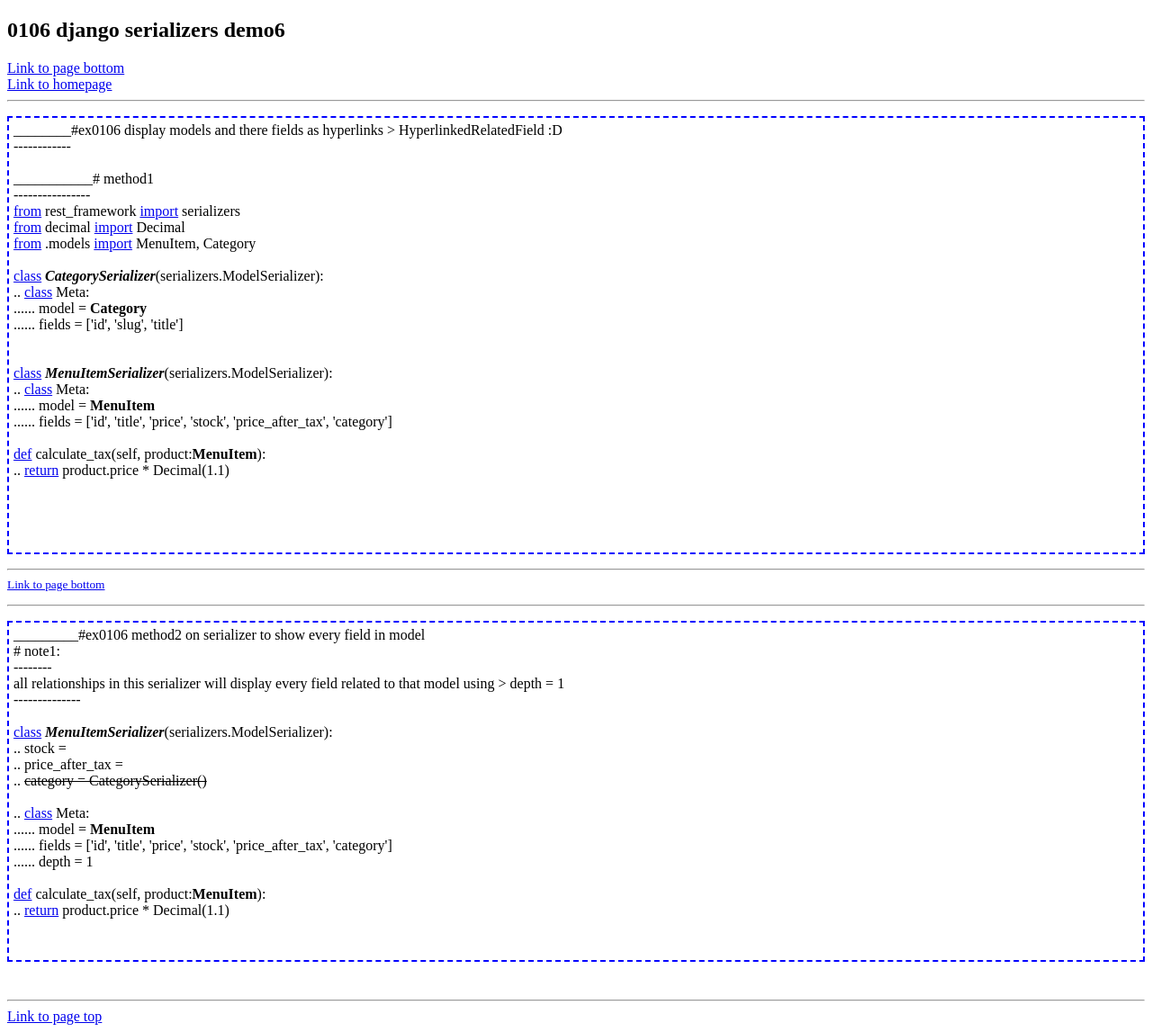
After one commit to py3user22/0105_django_proj, a Django app: template django_proj0105/app0105/templates/0106_django_serializers_demo6.html in a window 1280 px wide. The commit adds this page. Shown: the whole page at 90% size. Run offline with Django 5.2, Linux system fonts and the light colour scheme; the template is opened without the code that fills it, so the values that code supplies are empty.

Commit message:
0106 some notes to demo6

```diff
--- /dev/null
+++ b/django_proj0105/app0105/templates/0106_django_serializers_demo6.html
@@ -0,0 +1,75 @@
+<!doctype html>
+<html lang="en">
+<head>
+    <meta charset="UTF-8">
+    <meta name="viewport"
+          content="width=device-width, user-scalable=no, initial-scale=1.0, maximum-scale=1.0, minimum-scale=1.0">
+    <meta http-equiv="X-UA-Compatible" content="ie=edge">
+    <style>
+        p {border: 2px blue dashed; padding: 5px 10px 10px 5px;}
+    </style>
+    <title>0106 django serializers demo6 > </title>
+</head>
+<body>
+    <h2>0106 django serializers demo6</h2>
+    <a href="#botpg" id="topg">Link to page bottom</a> <br>
+    <a href="homepage0105.html">Link to homepage</a>
+    <hr>
+    <p>
+        ________#ex0106 display models and there fields as hyperlinks > HyperlinkedRelatedField :D <br>------------<br>
+        <br>
+        ___________# method1 <br>----------------<br>
+        <a href="from" class="from">from</a> rest_framework <a href="import" class="import">import</a> serializers <br>
+        <a href="from" class="from">from</a> decimal <a href="import" class="import">import</a> Decimal <br>
+        <a href="from" class="from">from</a> .models <a href="import" class="import">import</a> MenuItem, Category <br>
+        <br>
+        <a href="class" class="class">class</a> <i><b>CategorySerializer</b></i>(serializers.ModelSerializer): <br>
+        .. <a href="class" class="class">class</a> Meta: <br>
+        ...... model = <b>Category</b> <br>
+        ...... fields = ['id', 'slug', 'title'] <br>
+        <br>
+        <br>
+        <a href="class" class="class">class</a> <i><b>MenuItemSerializer</b></i>(serializers.ModelSerializer): <br>
+        .. <a href="class" class="class">class</a> Meta: <br>
+        ...... model = <b>MenuItem</b> <br>
+        ...... fields = ['id', 'title', 'price', 'stock', 'price_after_tax', 'category'] <br>
+        <br>
+        <a href="def" class="def">def</a> calculate_tax(self, product:<b>MenuItem</b>): <br>
+        .. <a href="return" class="return">return</a> product.price * Decimal(1.1) <br>
+        <br>
+        <br>
+        <br>
+        <br>
+
+    </p>
+    <hr>
+    <sup> <a href="#botpg" id="topg">Link to page bottom</a> </sup> <br>
+    <hr>
+    <p>
+        _________#ex0106 method2 on serializer to show every field in model <br>
+        # note1:<br>--------<br>all relationships in this serializer will display every field related to that model using > depth = 1 <br>
+        --------------<br><br>
+       <a href="class" class="class">class</a> <i><b>MenuItemSerializer</b></i>(serializers.ModelSerializer): <br>
+        .. stock = <br>
+        .. price_after_tax = <br>
+        .. <strike>category = CategorySerializer()</strike> <br>
+        <br>
+        .. <a href="class" class="class">class</a> Meta: <br>
+        ...... model = <b>MenuItem</b> <br>
+        ...... fields = ['id', 'title', 'price', 'stock', 'price_after_tax', 'category'] <br>
+        ...... depth = 1 <br>
+        <br>
+        <a href="def" class="def">def</a> calculate_tax(self, product:<b>MenuItem</b>): <br>
+        .. <a href="return" class="return">return</a> product.price * Decimal(1.1) <br>
+        <br>
+        <br>
+    </p>
+
+
+
+
+    <br>
+    <hr>
+    <a href="#topg" id="botpg">Link to page top</a>
+</body>
+</html>
--- a/django_proj0105/app0105/templates/homepage0105.html
+++ b/django_proj0105/app0105/templates/homepage0105.html
@@ -17,7 +17,10 @@
     <h2><i>0105 homepage template demo3</i></h2>
     <a href="#botpg" id="topg">Link to page bottom</a> <br>
     <hr>
-    <a href="0105_mysql_demo3.html">0105 mysql install notes demo3</a>
+    <a href="0105_mysql_demo3.html">0105 mysql install notes demo3</a> <br>
+    <a href="0105_django_rest_framework.html">0105 DRF django rest framework demo2</a> <br>
+    <a href="0106_django_serializers_demo6.html">0106 serializers demo6</a> <br>
+
     <p>
         # git install notes 010524' <br>
         1- cd to directory want to have as repo <br>
```
